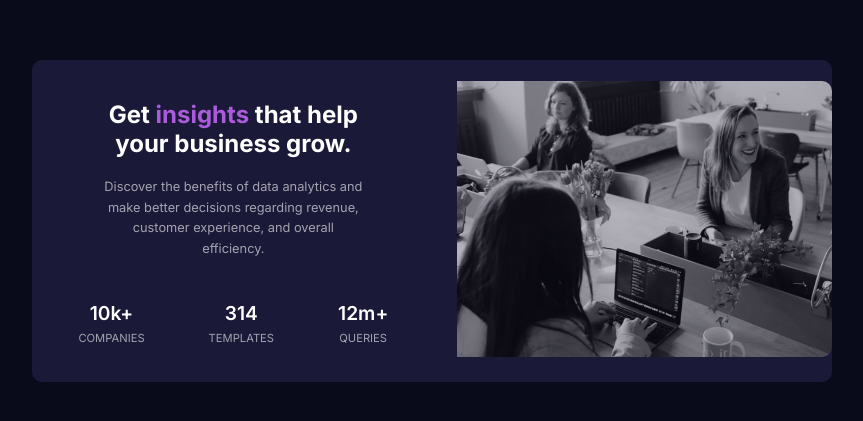
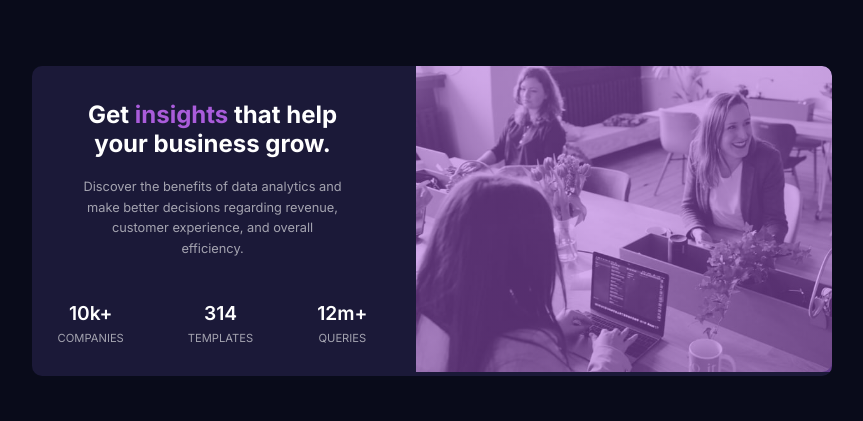
Before and after one commit to uptowngirl757/stats-preview-card-component, a plain HTML site: page index.html in a window 1280 px wide. Shown: the part 179-600 px from the top of the page, without its empty margins (208-1071 px from the left). Drawn offline with Linux system fonts and the light colour scheme.

Commit message:
Final commit

```diff
--- a/main.scss
+++ b/main.scss
@@ -37,7 +37,7 @@ body {
   @include flexDefault;
 
   &__img {
-    // display: block;
+    display: block;
     max-inline-size: 100%;
     height: auto;
     border-radius: 10px 10px 0 0;
@@ -45,8 +45,8 @@ body {
     &-wrapper {
       position: relative;
       display: inline-block;
-      height: 100%;
-      //   width: 100%;
+      // height: 100%;
+      // overflow: hidden;
 
       &::after {
         content: "";
@@ -56,12 +56,11 @@ body {
         bottom: 0;
         left: 0;
         pointer-events: none;
-        overflow: hidden;
-
         background: linear-gradient(
-          hsla(244, 38%, 16%, 0.3),
-          hsla(244, 38%, 16%, 0.3) //   hsla(277, 64%, 61%, 0.2),
-          //   hsla(277, 64%, 61%, 0.2)
+          //   hsla(244, 38%, 16%, .7),
+          //   hsla(244, 38%, 16%, .7)
+          hsla(277, 64%, 61%, 0.5),
+          hsla(277, 64%, 61%, 0.5)
         );
       }
     }
@@ -114,18 +113,15 @@ body {
     max-width: 800px;
     gap: 3rem;
     &__img {
-      //   height: 100%;
-      //   width: 400px;
-      object-fit: cover;
+      height: 100%;
       border-radius: 0 10px 10px 0;
     }
     &__content {
       margin-inline-start: 1.6rem;
+      padding: 0;
     }
     &__heading {
       margin-block: 1.2rem;
-    }
-    &__description {
     }
 
     &__stats {
```
Also changed, not shown: images/screenshot.jpeg (added), main.css, 2 other files.
